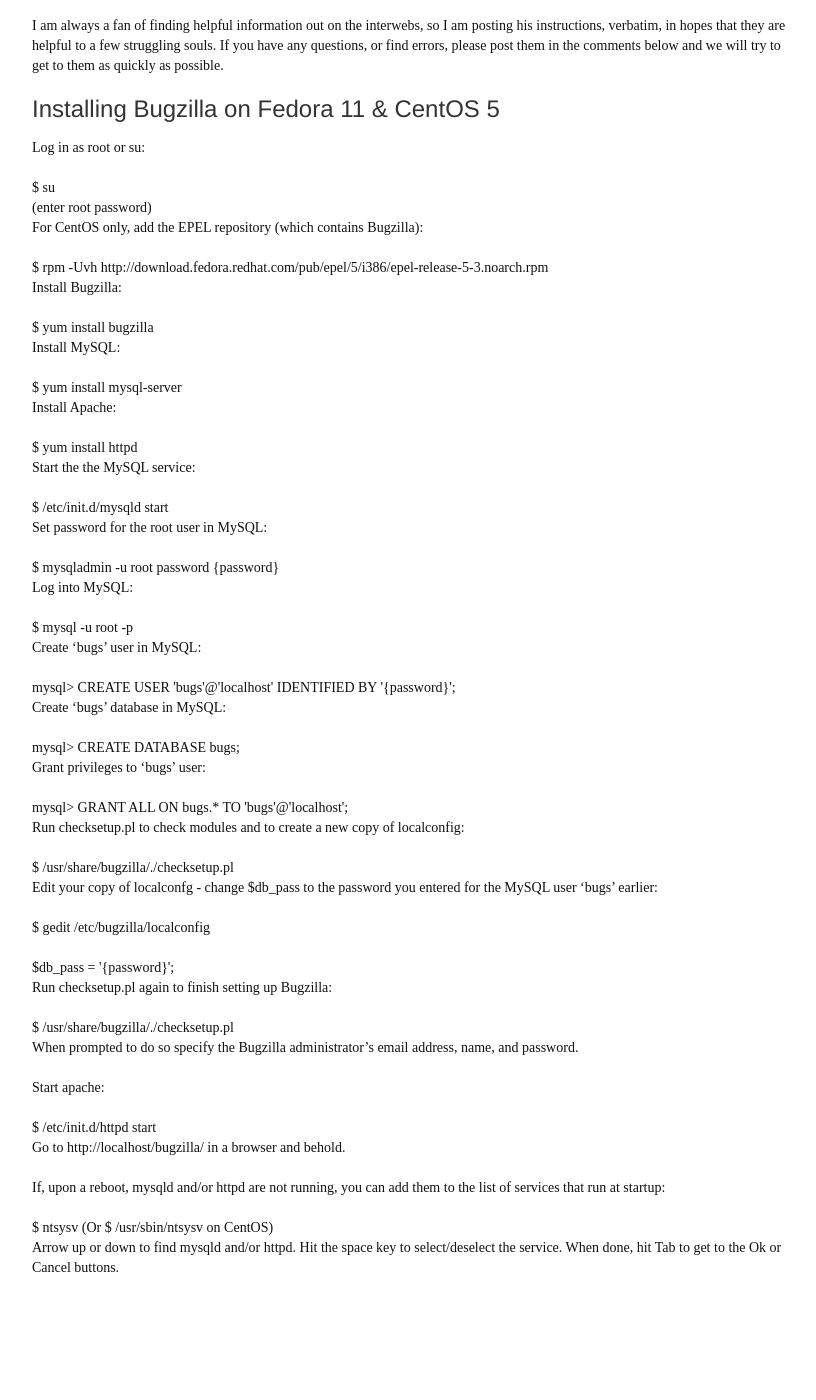
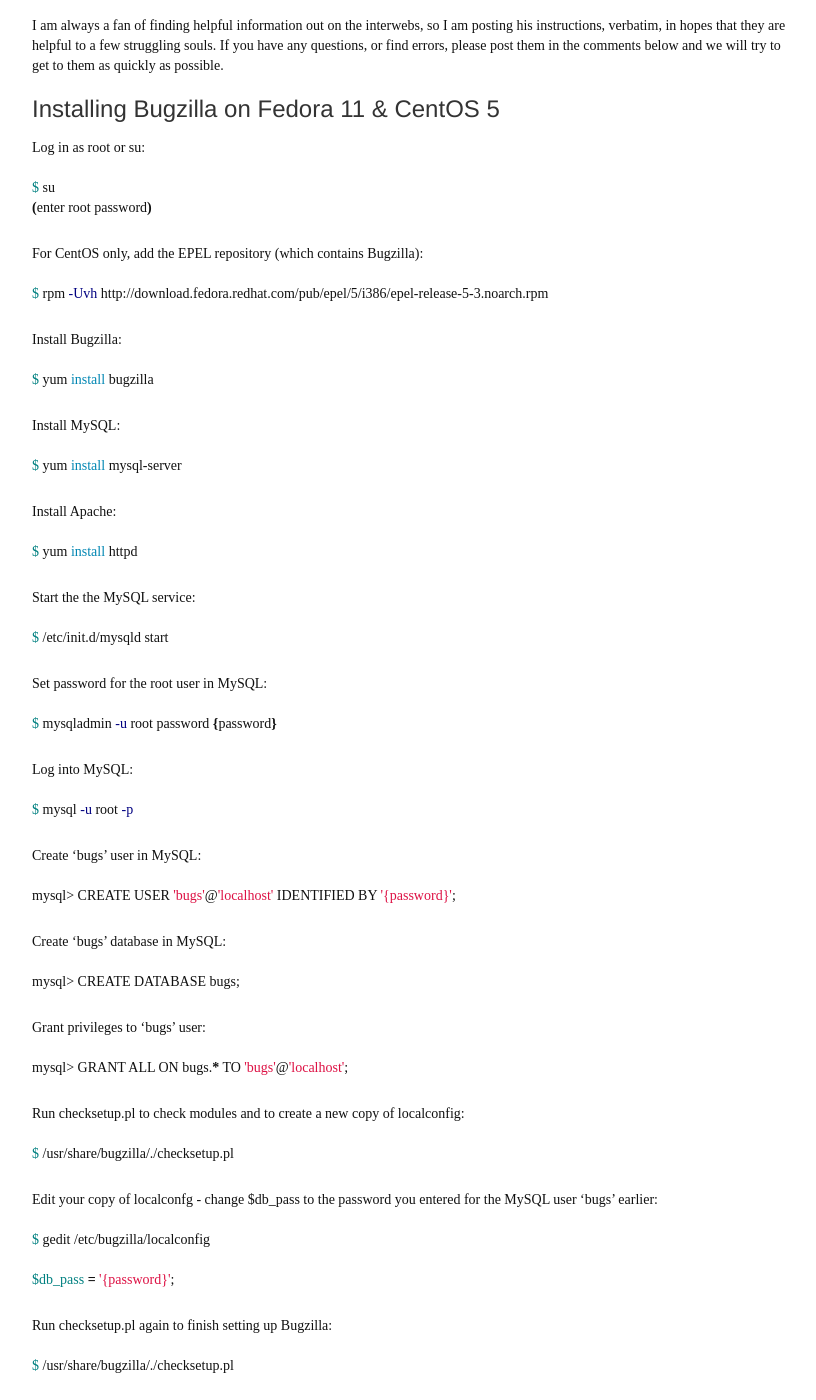
Before and after one commit to kevindeleon/kevindeleon.github.io, a Jekyll site: the page built from _posts/2010-07-25-tutorial-installing-bugzilla-on-fedora-11-centos-5.markdown, in a window 1280 px wide and 1400 px high, scrolled down 320 px. Shown: the whole window, without its empty margins (28-844 px from the left). Built offline with Jekyll 4.4.1, drawn with Linux system fonts in a browser that asks for light colours; Markdown is read by kramdown in place of the engine named in the settings; before the commit the page ends 1618 px from its top, so only the background shows below that; some of the changed text lies outside the part shown.

Commit message:
more code highlighting

````diff
--- a/_posts/2010-07-25-tutorial-installing-bugzilla-on-fedora-11-centos-5.markdown
+++ b/_posts/2010-07-25-tutorial-installing-bugzilla-on-fedora-11-centos-5.markdown
@@ -30,105 +30,105 @@
 
 Log in as root or su:
 
-```
+{% highlight bash %}
 $ su
 (enter root password)
-```
+{% endhighlight %}
 
 For CentOS only, add the EPEL repository (which contains Bugzilla):
 
-```
+{% highlight bash %}
 $ rpm -Uvh http://download.fedora.redhat.com/pub/epel/5/i386/epel-release-5-3.noarch.rpm
-```
+{% endhighlight %}
 
 Install Bugzilla:
 
-```
+{% highlight bash %}
 $ yum install bugzilla
-```
+{% endhighlight %}
 
 Install MySQL:
 
-```
+{% highlight bash %}
 $ yum install mysql-server
-```
+{% endhighlight %}
 
 Install Apache:
 
-```
+{% highlight bash %}
 $ yum install httpd
-```
+{% endhighlight %}
 
 Start the the MySQL service:
 
-```
+{% highlight bash %}
 $ /etc/init.d/mysqld start
-```
+{% endhighlight %}
 
 Set password for the root user in MySQL:
 
-```
+{% highlight bash %}
 $ mysqladmin -u root password {password}
-```
+{% endhighlight %}
 
 Log into MySQL:
 
-```
+{% highlight bash %}
 $ mysql -u root -p
-```
+{% endhighlight %}
 
 Create 'bugs' user in MySQL:
 
-```
+{% highlight bash %}
 mysql> CREATE USER 'bugs'@'localhost' IDENTIFIED BY '{password}';
-```
+{% endhighlight %}
 
 Create 'bugs' database in MySQL:
 
-```
+{% highlight bash %}
 mysql> CREATE DATABASE bugs;
-```
+{% endhighlight %}
 
 Grant privileges to 'bugs' user:
 
-```
+{% highlight bash %}
 mysql> GRANT ALL ON bugs.* TO 'bugs'@'localhost';
-```
+{% endhighlight %}
 
 Run checksetup.pl to check modules and to create a new copy of localconfig:
 
-```
+{% highlight bash %}
 $ /usr/share/bugzilla/./checksetup.pl
-```
+{% endhighlight %}
 
 Edit your copy of localconfg - change $db_pass to the password you entered for the MySQL user 'bugs' earlier:
 
-```
+{% highlight bash %}
 $ gedit /etc/bugzilla/localconfig
 
 $db_pass = '{password}';
-```
+{% endhighlight %}
 
 Run checksetup.pl again to finish setting up Bugzilla:
 
-```
+{% highlight bash %}
 $ /usr/share/bugzilla/./checksetup.pl
-```
+{% endhighlight %}
 
 When prompted to do so specify the Bugzilla administrator's email address, name, and password.
 
 Start apache:
 
-```
+{% highlight bash %}
 $ /etc/init.d/httpd start
-```
+{% endhighlight %}
 
 Go to http://localhost/bugzilla/ in a browser and behold.
 
 If, upon a reboot, mysqld and/or httpd are not running, you can add them to the list of services that run at startup:
 
-```
+{% highlight bash %}
 $ ntsysv (Or $ /usr/sbin/ntsysv on CentOS)
-```
+{% endhighlight %}
 
 Arrow up or down to find mysqld and/or httpd.  Hit the space key to select/deselect the service.  When done, hit Tab to get to the Ok or Cancel buttons.
````
Also changed, not shown: _posts/2010-03-16-building-a-better-robots-txt-for-a-wordpress-blog.markdown (+4 -4 lines).
